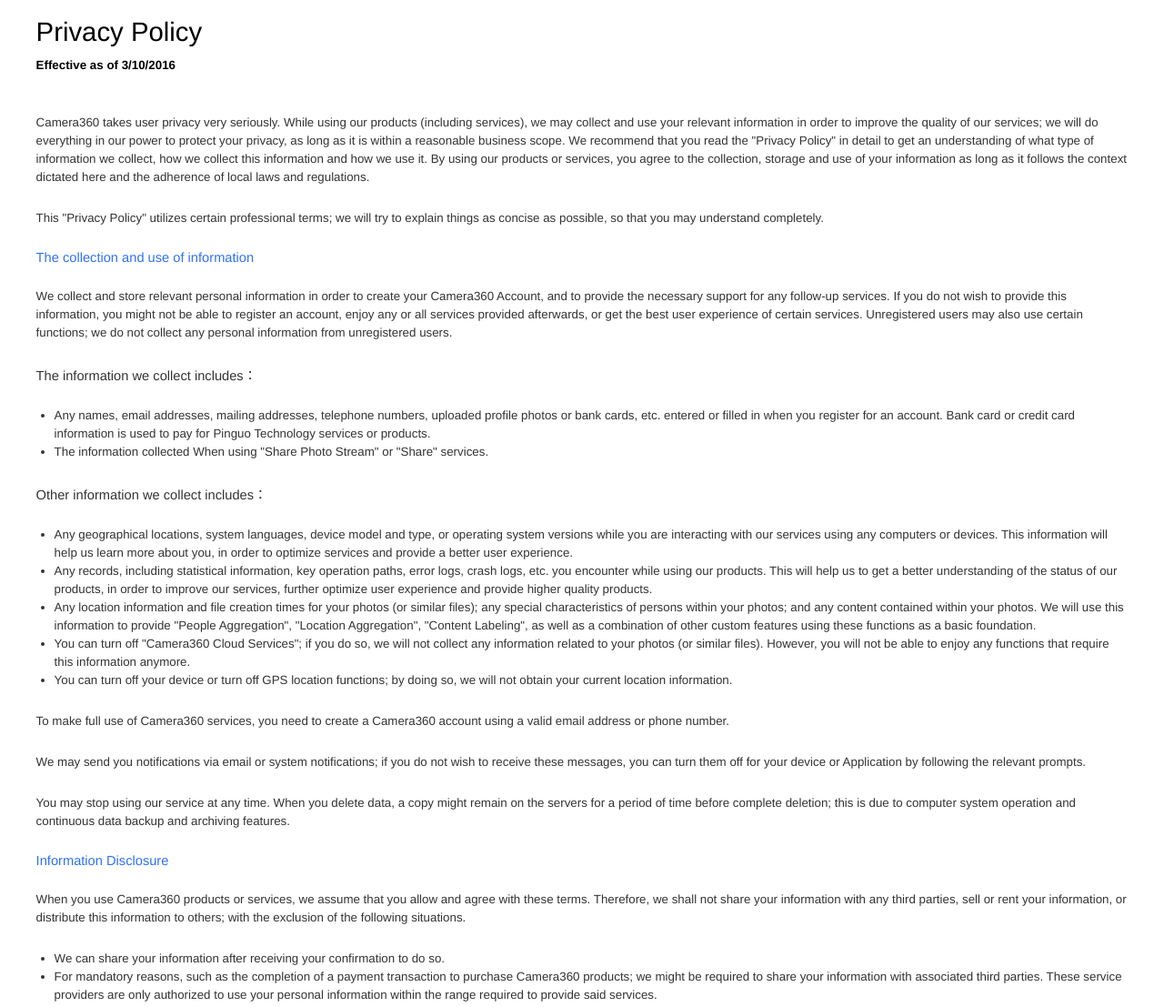
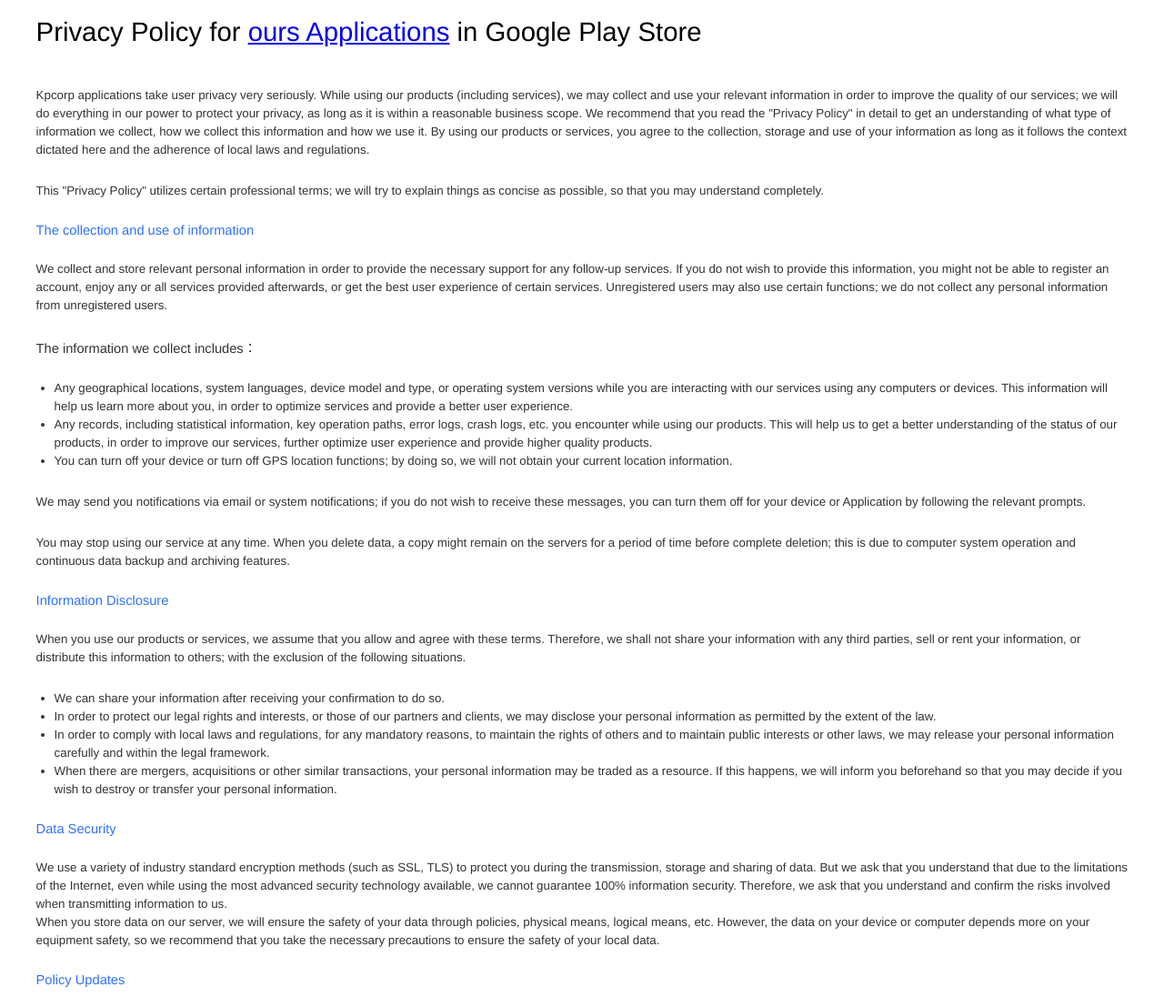
Before and after one commit to kpcorp/kpcorp.github.io, a plain HTML site: page index.html in a window 1280 px wide. Shown: the top 1107 px of the page at 91% size. Drawn offline with Linux system fonts and the light colour scheme.

Commit message:
update privacy policy

```diff
--- a/index.html
+++ b/index.html
@@ -3,7 +3,7 @@
 
     <meta name="viewport" content="width=device-width,initial-scale=1,user-scalable=no">
     <meta name="format-detection" content="telephone=no">
-    <title>“Camera360” Privacy Policy</title>
+    <title>Privacy Policy</title>
     <style>
         .bodyContent{
             width:95%;
@@ -57,45 +57,32 @@
 <body data-gr-c-s-loaded="true">
 <!--隐私协议-->
 <div class="bodyContent">
-    <div class="title">Privacy Policy
-        <p class="hp time-hp">Effective as of 3/10/2016</p>
+    <div class="title">Privacy Policy for <a href="https://play.google.com/store/apps/developer?id=YenHoang">ours Applications</a> in Google Play Store
     </div>
     <br>
 
-    <p class="hp">Camera360 takes user privacy very seriously. While using our products (including services), we may collect and use your relevant information in order to improve the quality of our services; we will do everything in our power to protect your privacy, as long as it is within a reasonable business scope. We recommend that you read the "Privacy Policy" in detail to get an understanding of what type of information we collect, how we collect this information and how we use it. By using our products or services, you agree to the collection, storage and use of your information as long as it follows the context dictated here and the adherence of local laws and regulations.</p>
+    <p class="hp">Kpcorp applications take user privacy very seriously. While using our products (including services), we may collect and use your relevant information in order to improve the quality of our services; we will do everything in our power to protect your privacy, as long as it is within a reasonable business scope. We recommend that you read the "Privacy Policy" in detail to get an understanding of what type of information we collect, how we collect this information and how we use it. By using our products or services, you agree to the collection, storage and use of your information as long as it follows the context dictated here and the adherence of local laws and regulations.</p>
     <p class="hp">This "Privacy Policy" utilizes certain professional terms; we will try to explain things as concise as possible, so that you may understand completely.</p>
     <p class="h2 blue">The collection and use of information</p>
-    <p class="hp">We collect and store relevant personal information in order to create your Camera360 Account, and to provide the necessary support for any follow-up services. If you do not wish to provide this information, you might not be able to register an account, enjoy any or all services provided afterwards, or get the best user experience of certain services. Unregistered users may also use certain functions; we do not collect any personal information from unregistered users.
+    <p class="hp">We collect and store relevant personal information in order to provide the necessary support for any follow-up services. If you do not wish to provide this information, you might not be able to register an account, enjoy any or all services provided afterwards, or get the best user experience of certain services. Unregistered users may also use certain functions; we do not collect any personal information from unregistered users.
     </p>
     <p class="h2">The information we collect includes：</p>
     <p class="hp">
         </p><ul>
-            <li>Any names, email addresses, mailing addresses, telephone numbers, uploaded profile photos or bank cards, etc. entered or filled in when you register for an account. Bank card or credit card information is used to pay for Pinguo Technology services or products.</li>
-            <li>The information collected When using "Share Photo Stream" or "Share" services.</li>
-        </ul>
-    <p></p>
-    <p class="h2">Other information we collect includes：</p>
-    <p class="hp">
-        </p><ul>
             <li>Any geographical locations, system languages, device model and type, or operating system versions while you are interacting with our services using any computers or devices. This information will help us learn more about you, in order to optimize services and provide a better user experience.</li>
             <li>Any records, including statistical information, key operation paths, error logs, crash logs, etc. you encounter while using our products. This will help us to get a better understanding of the status of our products, in order to improve our services, further optimize user experience and provide higher quality products.</li>
-            <li>Any location information and file creation times for your photos (or similar files);  any special characteristics of persons within your photos; and any content contained within your photos. We will use this information to provide "People Aggregation", "Location Aggregation", "Content Labeling", as well as a combination of other custom features using these functions as a basic foundation.</li>
-            <li>You can turn off "Camera360 Cloud Services"; if you do so, we will not collect any information related to your photos (or similar files). However, you will not be able to enjoy any functions that require this information anymore.</li>
             <li>You can turn off your device or turn off GPS location functions; by doing so, we will not obtain your current location information. </li>
         </ul>
     <p></p>
-    <p class="hp">To make full use of Camera360 services, you need to create a Camera360 account using a valid email address or phone number.
-    </p>
     <p class="hp">We may send you notifications via email or system notifications; if you do not wish to receive these messages, you can turn them off for your device or Application by following the relevant prompts.
     </p>
     <p class="hp">You may stop using our service at any time. When you delete data, a copy might remain on the servers for a period of time before complete deletion; this is due to computer system operation and continuous data backup and archiving features.
     </p>
     <p class="h2 blue">Information Disclosure</p>
-    <p class="hp">When you use Camera360 products or services, we assume that you allow and agree with these terms. Therefore, we shall not share your information with any third parties, sell or rent your information, or distribute this information to others; with the exclusion of the following situations.</p>
+    <p class="hp">When you use our products or services, we assume that you allow and agree with these terms. Therefore, we shall not share your information with any third parties, sell or rent your information, or distribute this information to others; with the exclusion of the following situations.</p>
     <p class="hp">
         </p><ul>
             <li>We can share your information after receiving your confirmation to do so.</li>
-            <li>For mandatory reasons, such as the completion of a payment transaction to purchase Camera360 products; we might be required to share your information with associated third parties. These service providers are only authorized to use your personal information within the range required to provide said services.</li>
             <li>In order to protect our legal rights and interests, or those of our partners and clients, we may disclose your personal information as permitted by the extent of the law.</li>
             <li>In order to comply with local laws and regulations, for any mandatory reasons, to maintain the rights of others and to maintain public interests or other laws, we may release your personal information carefully and within the legal framework.</li>
             <li>When there are mergers, acquisitions or other similar transactions, your personal information may be traded as a resource. If this happens, we will inform you beforehand so that you may decide if you wish to destroy or transfer your personal information.</li>
```
